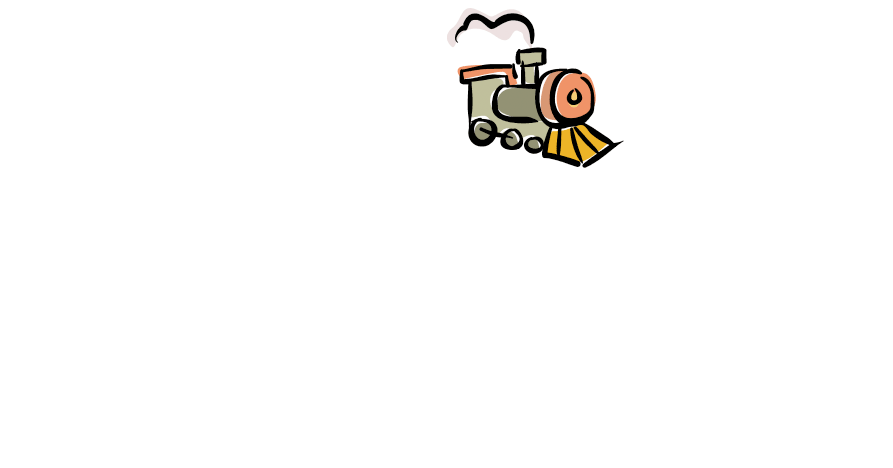
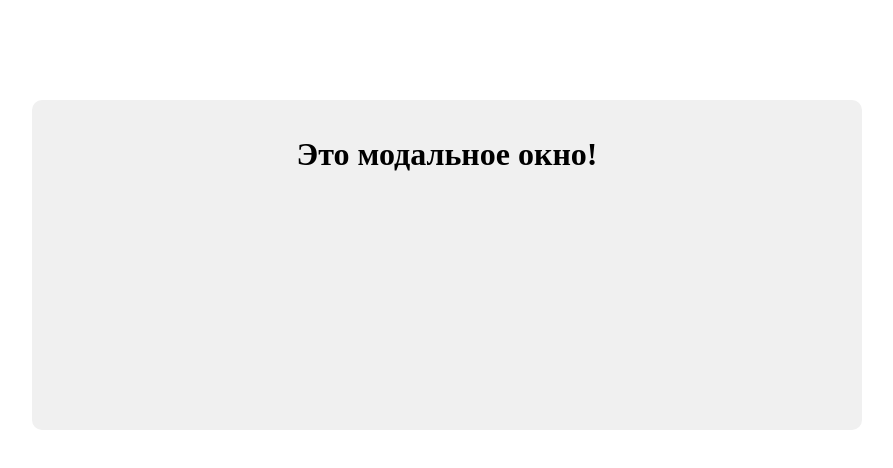
Before and after one commit to NecroSith/Javascript_4.0_lessons, a plain HTML site: page Lesson9_add/index.html in a window 1280 px wide. Shown: the whole page, without its empty margins (193-1086 px from the left). Drawn offline with Linux system fonts and the light colour scheme.

Commit message:
Lesson 9 additional remade

```diff
--- a/Lesson9_add/index.html
+++ b/Lesson9_add/index.html
@@ -6,8 +6,24 @@
     <meta http-equiv="X-UA-Compatible" content="ie=edge">
     <title>Animation</title>
 </head>
+<style>
+        .modal {
+            width: 800px;
+            height: 300px;
+            background-color: #f0f0f0;
+            /* border: 2px solid darkgrey; */
+            border-radius: 10px;
+            padding: 15px;
+            text-align: center;
+            margin: 100px auto 0 auto;
+        }
+    </style>
 <body>
-    <img class="train" src="train.gif" alt="">
+    <div class="modal">
+        <div class="modal-window">
+            <h1>Это модальное окно!</h1>
+        </div>
+    </div>
 </body>
 <script src="script.js"></script>
 </html>
--- a/Lesson9_add/script.js
+++ b/Lesson9_add/script.js
@@ -2,26 +2,31 @@ window.addEventListener('DOMContentLoaded', function() {
 
     if (window.innerWidth < 900) {} // Check if it is a mobile device
     else if (window.innerWidth >= 900) {
-        if ('\v'=='v') { // Check if it is IE
-            document.querySelector('.train').style.cssText = "@keyframes move { \
-                from {margin-left: 0;} to {margin-left: 90%;} \
-                animation: move 6s ease-in;";
+        var ua = window.navigator.userAgent;
+        var msie = ua.indexOf("MSIE ");
+
+        if (msie > 0) { // Check if it is IE
+            console.log('IE detected');
+            document.querySelector('.modal').style.cssText = "@keyframes move { \
+                0% {opacity: 0} 100% {opacity: 1;}}\
+                animation: move 5s ease-in;";
         }
         else {
             var start = Date.now(); // Initial time
                 timer = setInterval(function() { // Calculate how much time has passed since animation started
                 var timePassed = Date.now() - start;
 
-            if (parseInt(document.querySelector('.train').style.marginLeft.split('%')[0]) == 90) {
+            if (parseInt(document.querySelector('.modal').style.opacity) >= 1) {
                 clearInterval(timer);
                 return;
             }
 
             draw(timePassed);
-            }, 20);
+            }, 50);
 
             function draw(timePassed) {
-                document.querySelector('.train').style.marginLeft = timePassed / 100 + '%';
+                document.querySelector('.modal').style.opacity = timePassed / 2000;
+                document.querySelector('.modal').style.filter = 'alpha(opacity=' + timePassed / 2000 + ')';
             }
         }
     }
```
